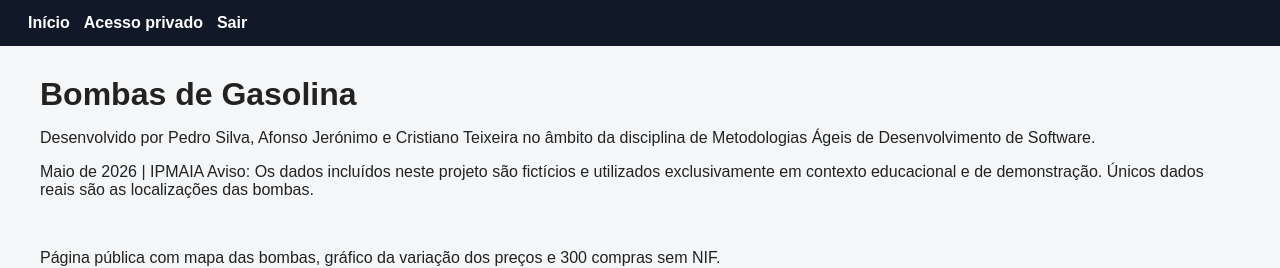
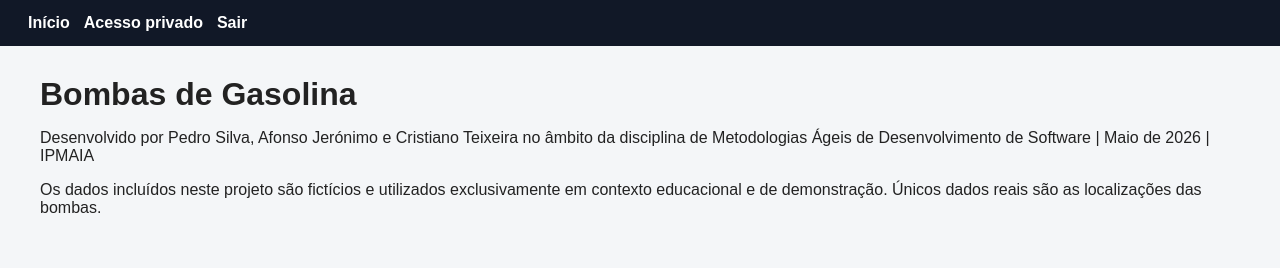
Before and after one commit to Projeto186/mads-bombas-gasolina-projeto2, a Flask app: page / in a window 1280 px wide. Shown: the top 268 px of the page. Run offline with Flask 3, Linux system fonts and the light colour scheme.

Commit message:
Atualização do projeto Flask 2

```diff
--- a/templates/home.html
+++ b/templates/home.html
@@ -2,9 +2,8 @@
 
 {% block conteudo %}
 <h1>Bombas de Gasolina</h1>
-<p>Desenvolvido por Pedro Silva, Afonso Jerónimo e Cristiano Teixeira no âmbito da disciplina de Metodologias Ágeis de Desenvolvimento de Software.</p>
-<p>Maio de 2026 | IPMAIA
-Aviso: Os dados incluídos neste projeto são fictícios e utilizados exclusivamente em contexto educacional e de demonstração. Únicos dados reais são as localizações das bombas.</p></br>
+<p>Desenvolvido por Pedro Silva, Afonso Jerónimo e Cristiano Teixeira no âmbito da disciplina de Metodologias Ágeis de Desenvolvimento de Software | Maio de 2026 | IPMAIA</p>
+<p>Os dados incluídos neste projeto são fictícios e utilizados exclusivamente em contexto educacional e de demonstração. Únicos dados reais são as localizações das bombas.</p></br>
 <p>Página pública com mapa das bombas, gráfico da variação dos preços e 300 compras sem NIF.</p>
 
 <section class="card">
```
